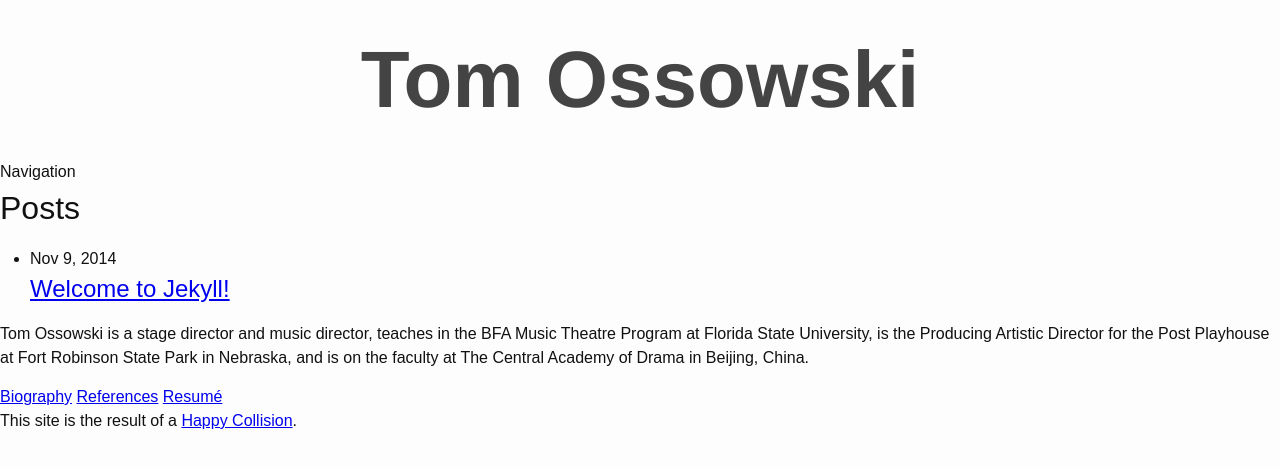
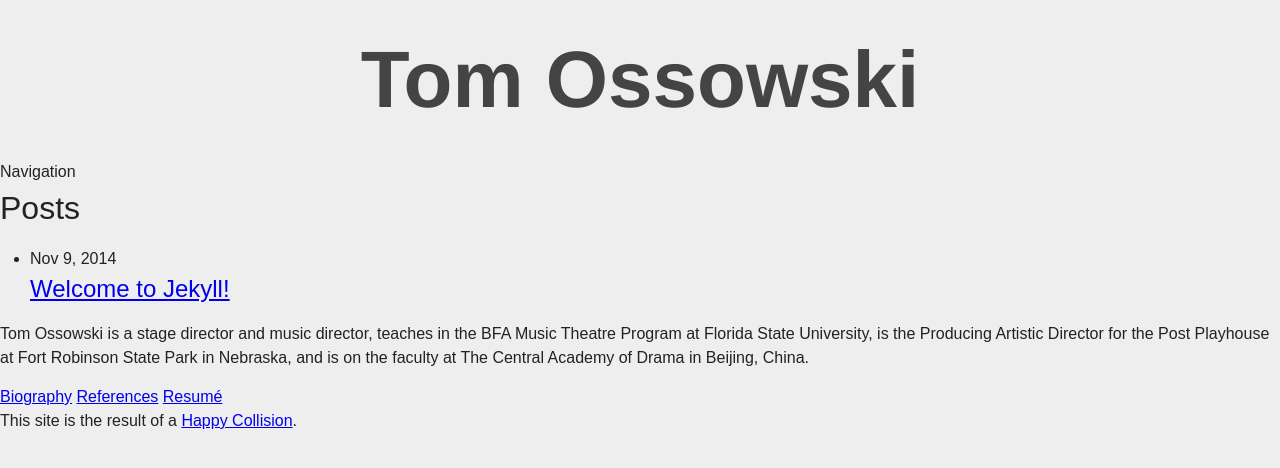
Before and after one commit to happycollision/tomossowski.com, a Jekyll site: the page built from index.html, in a window 1280 px wide. Shown: the top 468 px of the page. Built offline with Jekyll 4.4.1, drawn with Linux system fonts in a browser that asks for light colours; nearby versions of some CDN libraries; Markdown is read by kramdown in place of the engine named in the settings.

Commit message:
Change variables for css

```diff
--- a/css/main.scss
+++ b/css/main.scss
@@ -10,8 +10,10 @@ $base-line-height: 1.5;
 
 $spacing-unit:     30px;
 
-$text-color:       #111;
-$background-color: #fdfdfd;
+$text-color:       #222;
+$background-color: #eee;
+
+$trans-grey:       #bbb;
 
 // Import partials from `sass_dir` (defaults to `_sass`)
 @import
```
